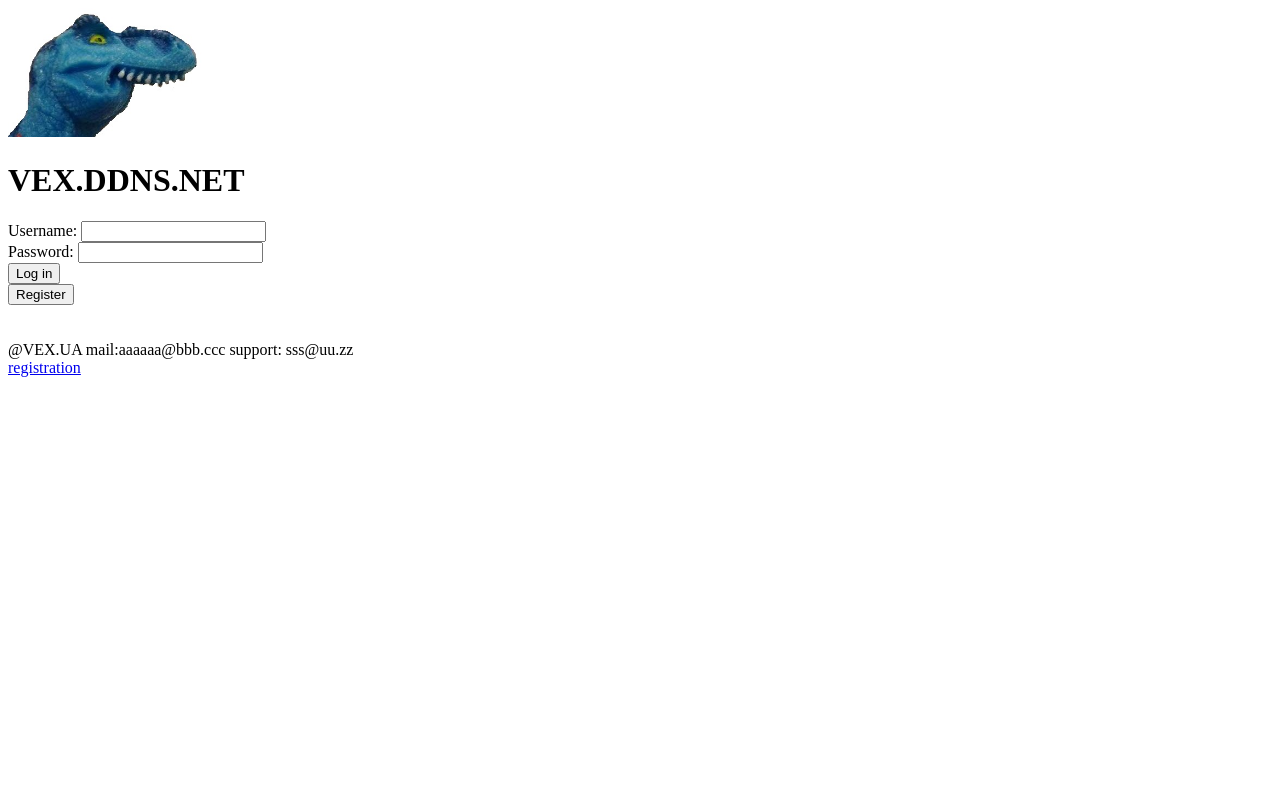
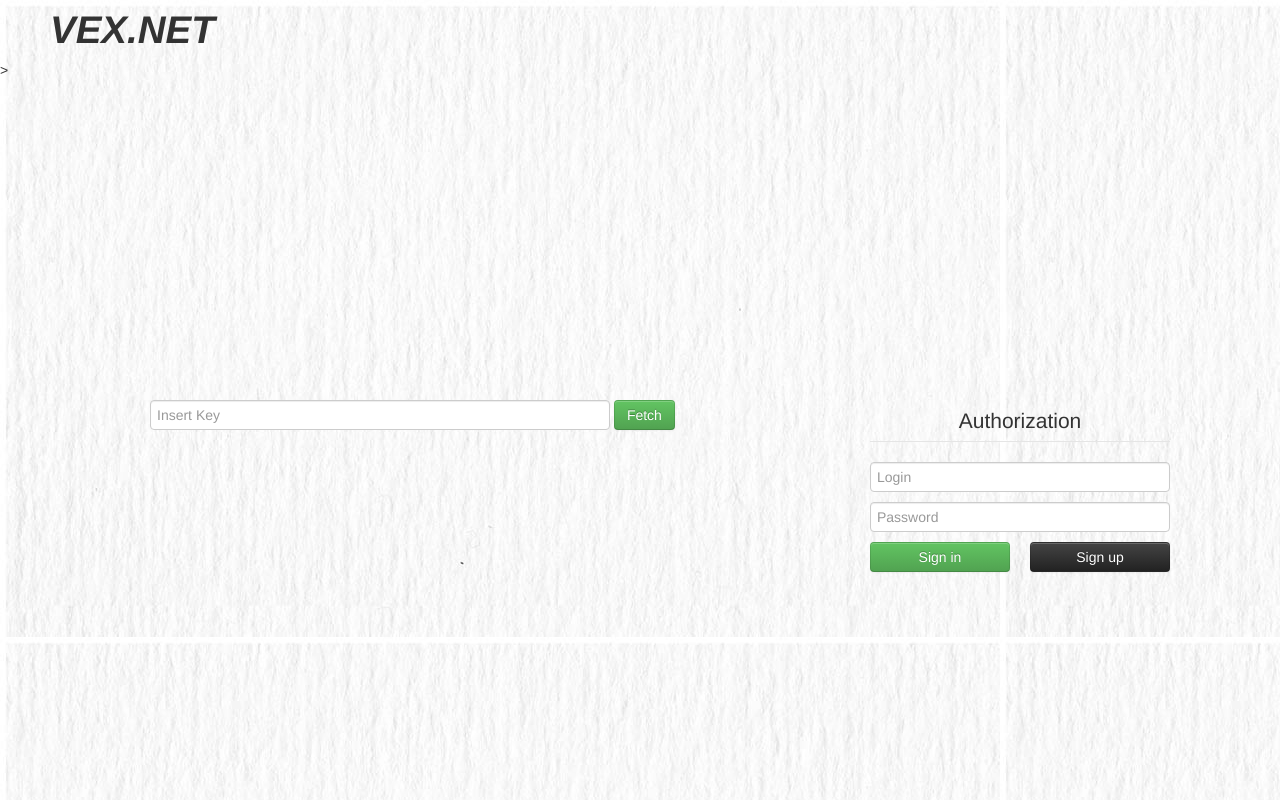
Before and after one commit to andriisalnikov/TechPractice2017, a Django app: template Task11/ex/templates/index.html in a window 1280 px wide. Run offline with Django 3.2, Linux system fonts and the light colour scheme; the template is opened without the code that fills it, so the values that code supplies are empty.

Commit message:
Edit index for django

```diff
--- /dev/null
+++ b/Task11/ex/techpractice/files/static/main_page.css
@@ -0,0 +1,23 @@
+legend
+{
+	text-align: center;
+}
+body
+{
+	background-image: url("background.jpg");
+}
+.top-buffer
+{
+	position: absolute;
+    top:1%;
+}
+.top-fetch
+{
+	position: absolute;
+    top: 50%;
+}
+h1
+{
+	font-style: italic;
+	margin-left: 50px;
+}
--- a/Task11/ex/templates/index.html
+++ b/Task11/ex/templates/index.html
@@ -1,27 +1,42 @@
-<!DOCTYPE html>
+<!DOCTYPE HTML>
+{% load static %}
 <html lang="en">
-<head>
-    <meta charset="UTF-8">
-    <title>VEX</title>
-</head>
-<body>
-    {% load static %}
-    <img src="{% static "logo.jpg" %}" alt="Logo" width="200">
-    <h1>VEX.DDNS.NET</h1>
-    <form method="post">
-        <label>Username:
-            <input type="text" name="username" value="">
-        </label><br>
-        <label>Password:
-            <input type="password" name="password" value="">
-        </label><br>
-        <input type="submit" value="Log in" />
-    </form>
-    <form>
-        <input type="submit" value="Register" />
-    </form><br><br>
-    @VEX.UA mail:aaaaaa@bbb.ccc support: sss@uu.zz
-    <br>
-    <a href="registration">registration</a>
-</body>
+	<head>
+		<meta charset="utf-8">
+		<title>VEX.NET</title>
+		<link href="{% static "bootstrap.css" %}" rel="stylesheet">
+		<link href="{% static "main_page.css" %}" rel="stylesheet">
+	</head>
+	<body>
+		<header>
+			<h1>VEX.NET</h1>
+		</header>
+		<div class="container">
+
+			<div class="row top-fetch">
+
+				<form class="form-inline">
+					<input class="input span6" type ="text" pattern="^[ 0-9]+$" id="text" required placeholder="Insert Key" size="50" oninvalid ="setCustomValidity('The key must contain only numbers')" oninput="setCustomValidity('')">
+					<button class="btn btn-success">Fetch</button>
+				</form>
+
+			<div class="row top-buffer" >
+				<div class="span4 offset9">
+              	<legend>Authorization</legend>
+            	<form name="reg" class="cell" >
+                	<input class="input span4" type ="text" id="text" required placeholder="Login" >
+                	<input class="input span4" type ="password" id="passwd" required placeholder="Password" >
+                	<div class="row">
+	                    <button type ="submit" class="btn btn-success span2">Sign in</button>
+	                    <button type ="button" class="btn btn-inverse span2" onClick='location.href="registration"'>Sign up</button>
+	                </div>
+                </form>
+                </div>
+			</div>
+
+		    </div>
+        </div>>
+		<script src="{% static "jquery.js" %}"></script>
+		<script src="{% static "bootstrap.css" %}"></script>
+	</body>
 </html>
--- a/Task11/ex/templates/registration.html
+++ b/Task11/ex/templates/registration.html
@@ -3,7 +3,7 @@
 <html lang="ru">
     <head>
         <meta charset="utf-8">
-        <title>EX.UA ALIVE!</title>
+        <title>VEX.NET</title>
         <link rel="stylesheet" type="text/css" href="{% static "registration_form.css" %}">
         <link href="{% static "bootstrap.css" %}" rel="stylesheet">
         <script async type="text/javascript" src="{% static "conf_passwd.js" %}"></script>
```
